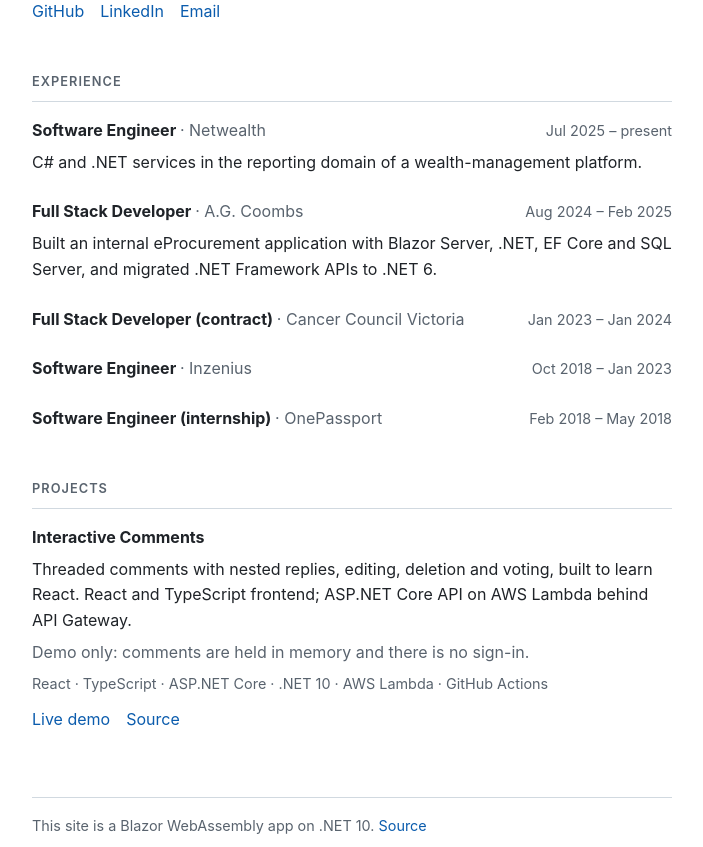
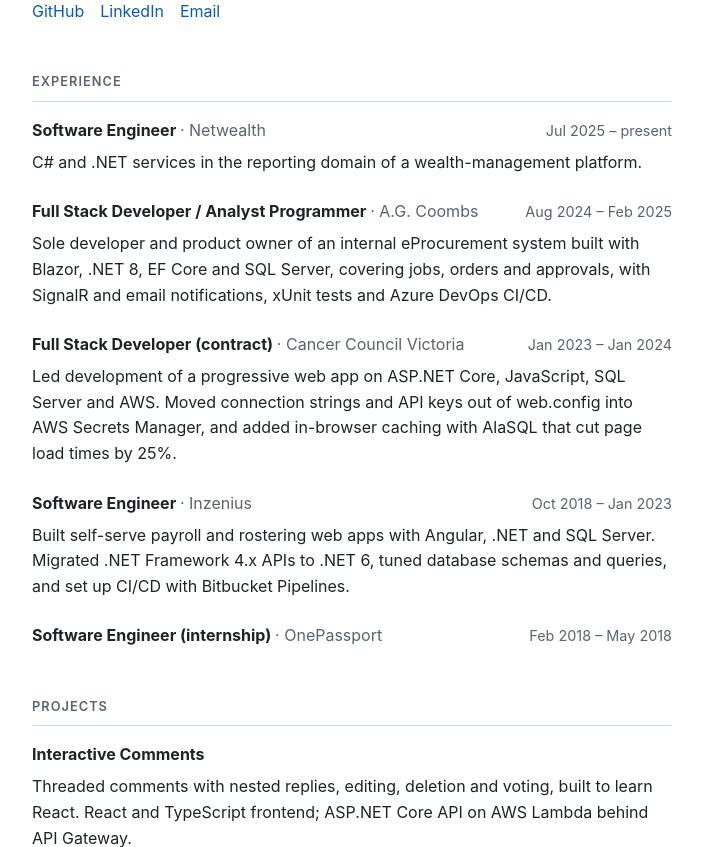
Before and after one commit to qambershah/portfolio, an ASP.NET Core app: page / in a window 1280 px wide. Shown: the part 238-1085 px from the top of the page, without its empty margins (288-991 px from the left). Run offline with ASP.NET Core 8, Linux system fonts and the light colour scheme.

Commit message:
Add resume details to experience; fix A.G. Coombs summary (#7)
The .NET 6 migration belongs to Inzenius, not A.G. Coombs.

Co-authored-by: Claude Sonnet 5.5 <noreply@anthropic.com>

```diff
--- a/portfolio.Client/Pages/Home.razor
+++ b/portfolio.Client/Pages/Home.razor
@@ -91,10 +91,12 @@
     [
         new("Software Engineer", "Netwealth", "Jul 2025 – present",
             "C# and .NET services in the reporting domain of a wealth-management platform."),
-        new("Full Stack Developer", "A.G. Coombs", "Aug 2024 – Feb 2025",
-            "Built an internal eProcurement application with Blazor Server, .NET, EF Core and SQL Server, and migrated .NET Framework APIs to .NET 6."),
-        new("Full Stack Developer (contract)", "Cancer Council Victoria", "Jan 2023 – Jan 2024"),
-        new("Software Engineer", "Inzenius", "Oct 2018 – Jan 2023"),
+        new("Full Stack Developer / Analyst Programmer", "A.G. Coombs", "Aug 2024 – Feb 2025",
+            "Sole developer and product owner of an internal eProcurement system built with Blazor, .NET 8, EF Core and SQL Server, covering jobs, orders and approvals, with SignalR and email notifications, xUnit tests and Azure DevOps CI/CD."),
+        new("Full Stack Developer (contract)", "Cancer Council Victoria", "Jan 2023 – Jan 2024",
+            "Led development of a progressive web app on ASP.NET Core, JavaScript, SQL Server and AWS. Moved connection strings and API keys out of web.config into AWS Secrets Manager, and added in-browser caching with AlaSQL that cut page load times by 25%."),
+        new("Software Engineer", "Inzenius", "Oct 2018 – Jan 2023",
+            "Built self-serve payroll and rostering web apps with Angular, .NET and SQL Server. Migrated .NET Framework 4.x APIs to .NET 6, tuned database schemas and queries, and set up CI/CD with Bitbucket Pipelines."),
         new("Software Engineer (internship)", "OnePassport", "Feb 2018 – May 2018"),
     ];
 
```
